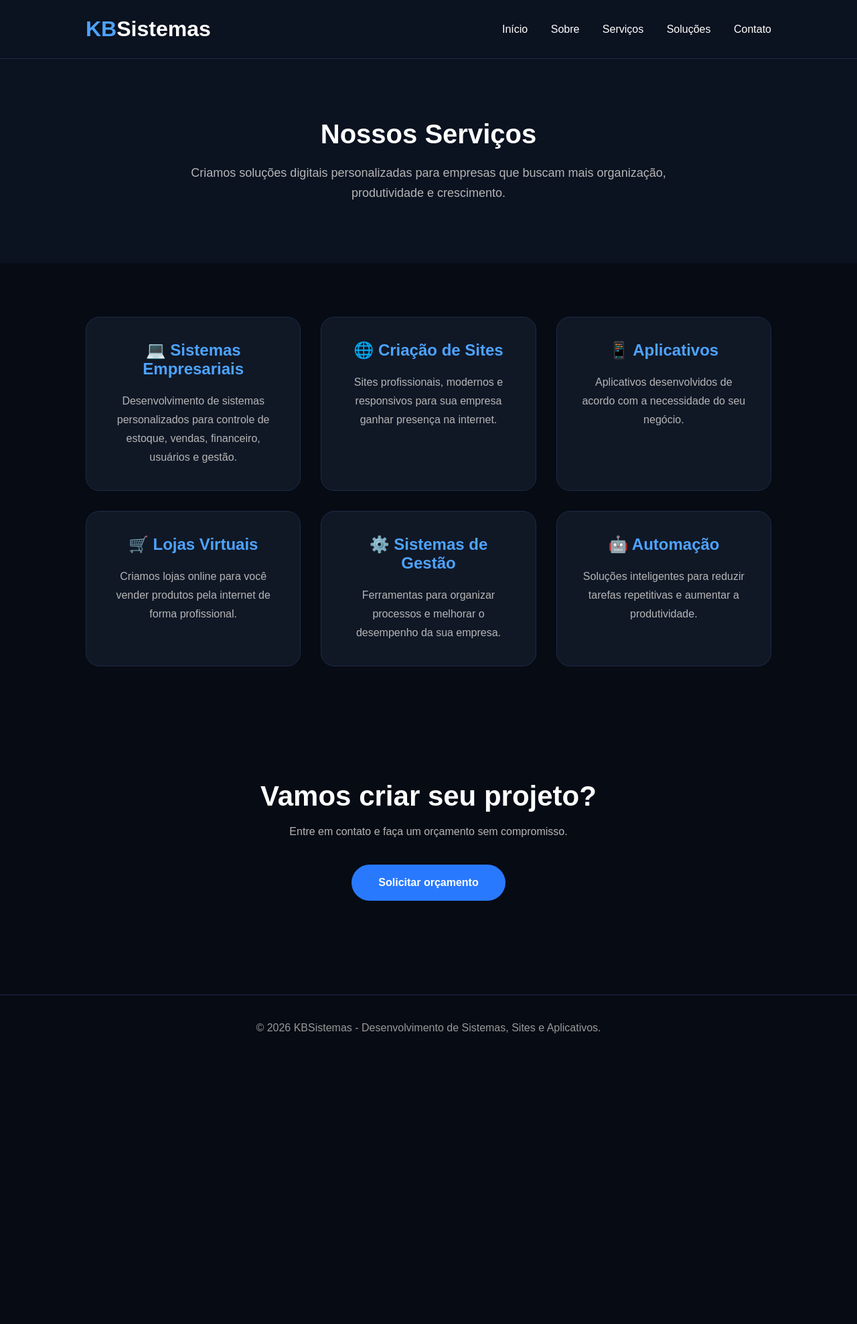
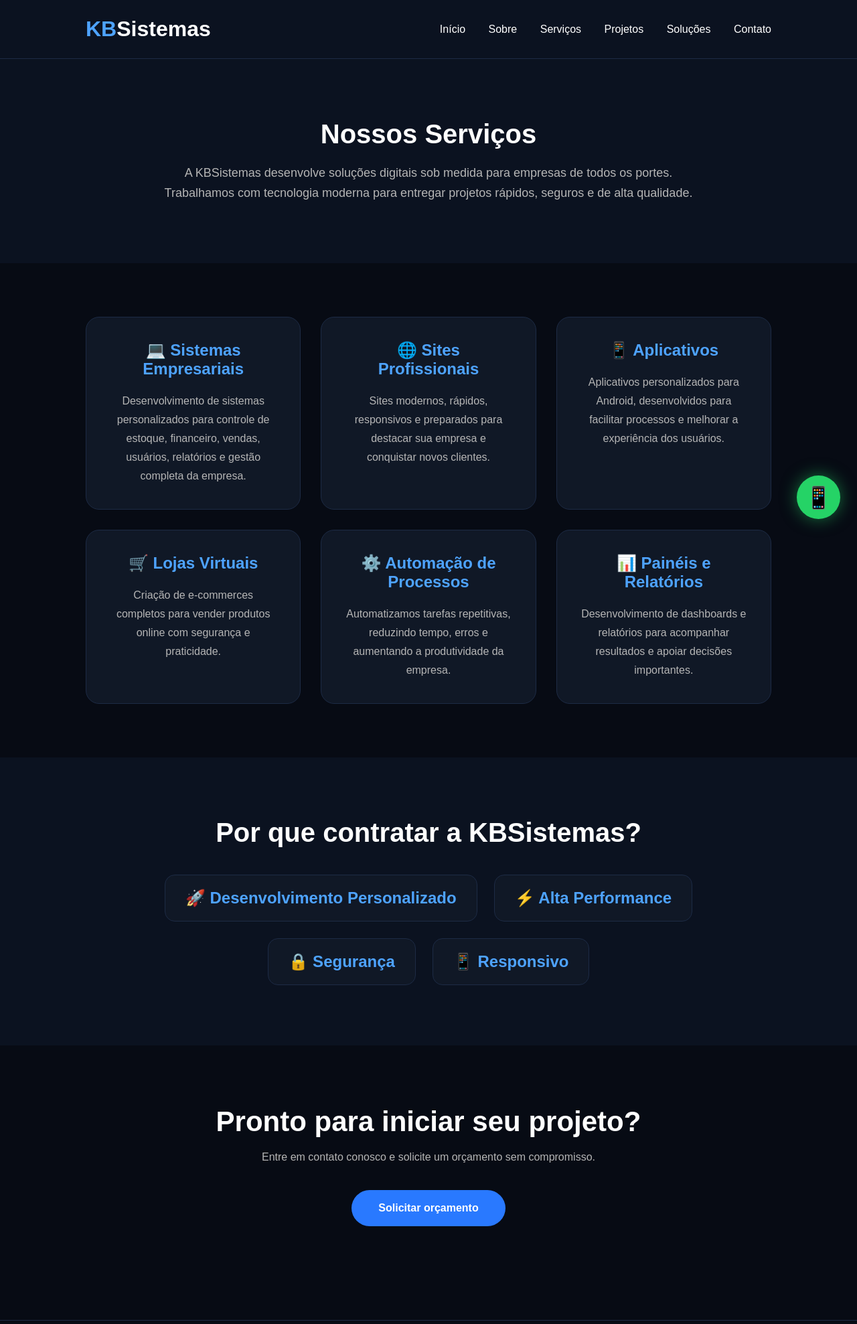
Before and after one commit to kauabarbosaa1728-web/kbsistemas-site, a Flask app: page /servicos in a window 1280 px wide. Shown: the top 1977 px of the page at 67% size. Before the commit the page ends 1543 px from the top, so only its background shows below. Run offline with Flask 3, Linux system fonts and the light colour scheme.

Commit message:
Update servicos.html

```diff
--- a/templates/servicos.html
+++ b/templates/servicos.html
@@ -12,190 +12,155 @@
 
 </head>
 
-
 <body>
-
 
 <header>
 
 <div class="logo">
-    <h1>KB<span>Sistemas</span></h1>
+<h1>KB<span>Sistemas</span></h1>
 </div>
-
 
 <nav>
 
 <a href="/">Início</a>
 <a href="/sobre">Sobre</a>
 <a href="/servicos">Serviços</a>
+<a href="/projetos">Projetos</a>
 <a href="/planos">Soluções</a>
 <a href="/contato">Contato</a>
 
 </nav>
 
-
 </header>
-
-
-
-
 
 <section class="destaque">
 
-
-<h1>
-Nossos Serviços
-</h1>
-
+<h1>Nossos Serviços</h1>
 
 <p>
-Criamos soluções digitais personalizadas para empresas
-que buscam mais organização, produtividade e crescimento.
+A KBSistemas desenvolve soluções digitais sob medida para empresas de todos os portes. Trabalhamos com tecnologia moderna para entregar projetos rápidos, seguros e de alta qualidade.
 </p>
-
 
 </section>
 
-
-
-
-
-
 <section class="servicos-home">
 
-
 <div class="cards">
-
-
 
 <div class="card">
 
 <h2>💻 Sistemas Empresariais</h2>
 
 <p>
-Desenvolvimento de sistemas personalizados para controle
-de estoque, vendas, financeiro, usuários e gestão.
+Desenvolvimento de sistemas personalizados para controle de estoque, financeiro, vendas, usuários, relatórios e gestão completa da empresa.
 </p>
 
 </div>
 
-
-
-
 <div class="card">
 
-<h2>🌐 Criação de Sites</h2>
+<h2>🌐 Sites Profissionais</h2>
 
 <p>
-Sites profissionais, modernos e responsivos para sua
-empresa ganhar presença na internet.
+Sites modernos, rápidos, responsivos e preparados para destacar sua empresa e conquistar novos clientes.
 </p>
 
 </div>
-
-
-
 
 <div class="card">
 
 <h2>📱 Aplicativos</h2>
 
 <p>
-Aplicativos desenvolvidos de acordo com a necessidade
-do seu negócio.
+Aplicativos personalizados para Android, desenvolvidos para facilitar processos e melhorar a experiência dos usuários.
 </p>
 
 </div>
-
-
-
 
 <div class="card">
 
 <h2>🛒 Lojas Virtuais</h2>
 
 <p>
-Criamos lojas online para você vender produtos
-pela internet de forma profissional.
+Criação de e-commerces completos para vender produtos online com segurança e praticidade.
 </p>
 
 </div>
 
-
-
-
 <div class="card">
 
-<h2>⚙️ Sistemas de Gestão</h2>
+<h2>⚙️ Automação de Processos</h2>
 
 <p>
-Ferramentas para organizar processos e melhorar
-o desempenho da sua empresa.
+Automatizamos tarefas repetitivas, reduzindo tempo, erros e aumentando a produtividade da empresa.
 </p>
 
 </div>
 
-
-
-
 <div class="card">
 
-<h2>🤖 Automação</h2>
+<h2>📊 Painéis e Relatórios</h2>
 
 <p>
-Soluções inteligentes para reduzir tarefas repetitivas
-e aumentar a produtividade.
+Desenvolvimento de dashboards e relatórios para acompanhar resultados e apoiar decisões importantes.
 </p>
 
 </div>
 
+</div>
 
+</section>
+
+<section class="destaque">
+
+<h1>Por que contratar a KBSistemas?</h1>
+
+<div class="frases">
+
+<h2>🚀 Desenvolvimento Personalizado</h2>
+
+<h2>⚡ Alta Performance</h2>
+
+<h2>🔒 Segurança</h2>
+
+<h2>📱 Responsivo</h2>
 
 </div>
 
-
 </section>
-
-
-
-
 
 <section class="contato-home">
 
-
-<h1>
-Vamos criar seu projeto?
-</h1>
-
+<h1>Pronto para iniciar seu projeto?</h1>
 
 <p>
-Entre em contato e faça um orçamento sem compromisso.
+Entre em contato conosco e solicite um orçamento sem compromisso.
 </p>
 
-
-<a href="/contato" class="botao">
+<a href="/orcamento" class="botao">
 
 Solicitar orçamento
 
 </a>
 
-
 </section>
 
+<a href="https://wa.me/5511911524799?text=Olá,%20gostaria%20de%20fazer%20um%20orçamento" class="whatsapp">
 
+📱
 
-
+</a>
 
 <footer>
 
 <p>
+
 © 2026 KBSistemas - Desenvolvimento de Sistemas, Sites e Aplicativos.
+
 </p>
 
 </footer>
 
-
-
 </body>
 
 </html>
```
